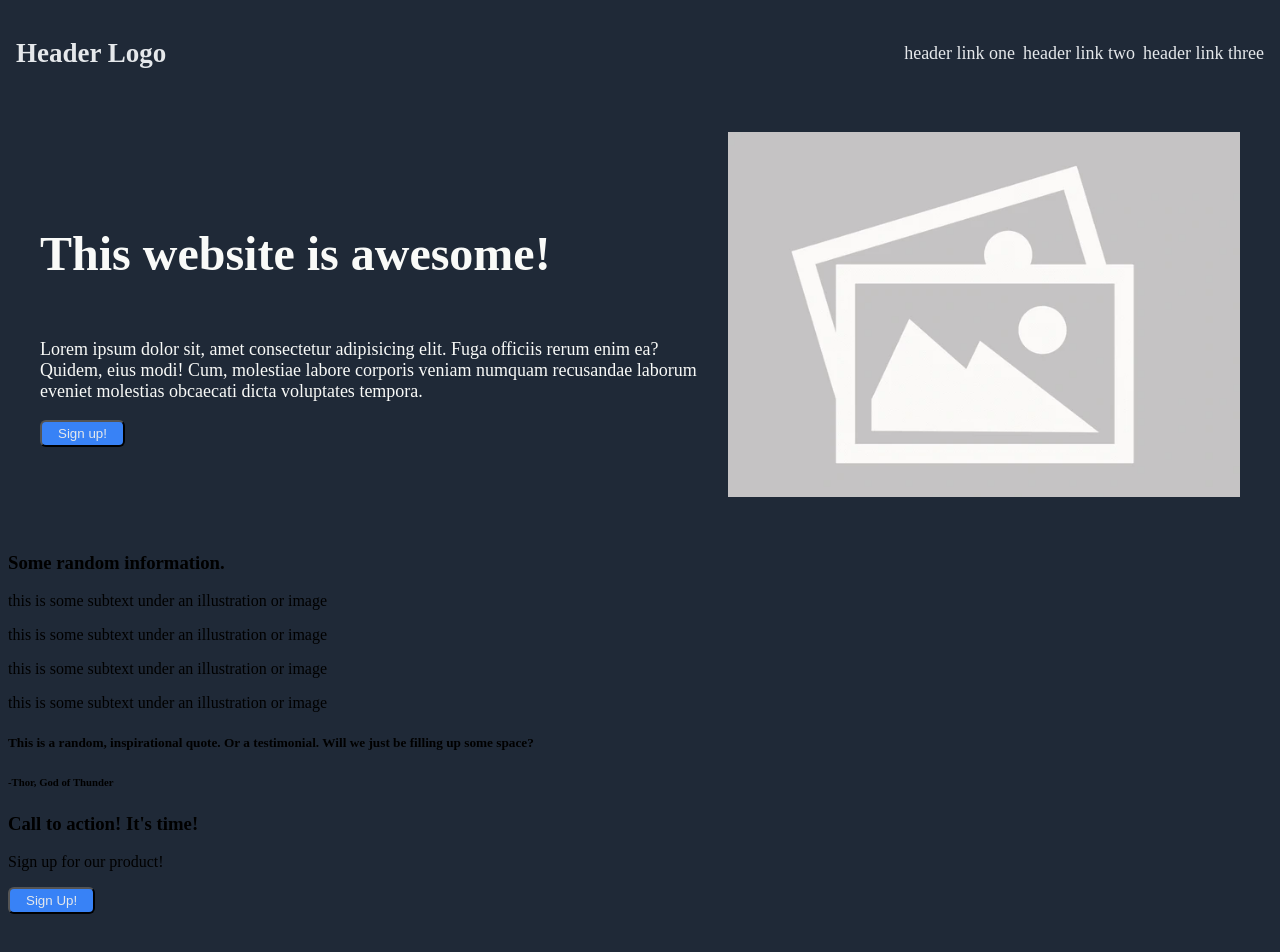
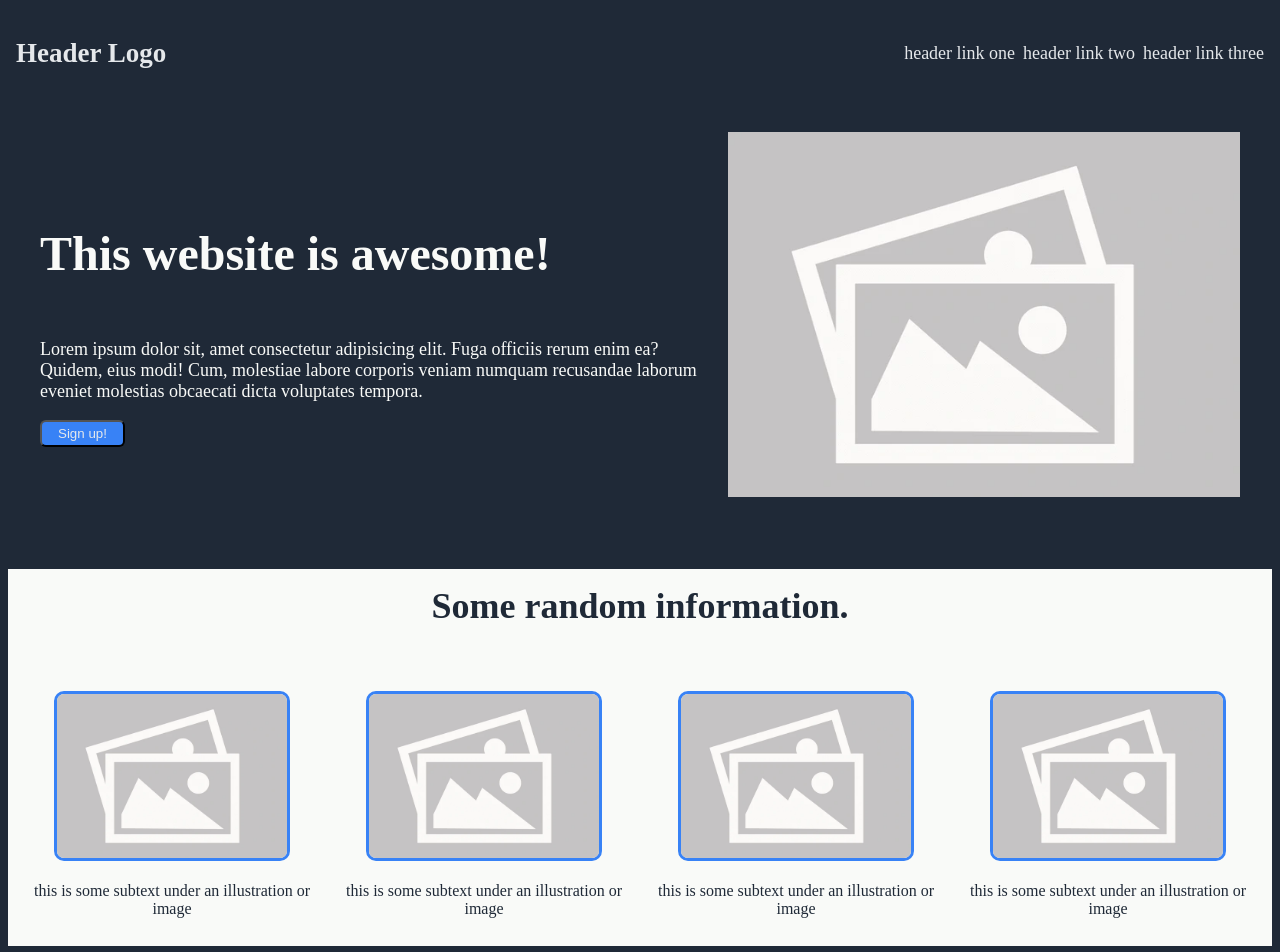
Before and after one commit to slyalchemist/landing-page, a plain HTML site: page index.html in a window 1280 px wide. Shown: the top 952 px of the page. Before the commit the page ends 922 px from the top, so only its background shows below. Drawn offline with Linux system fonts and the light colour scheme.

Commit message:
Style informational section

```diff
--- a/index.html
+++ b/index.html
@@ -33,19 +33,19 @@
                 <h3>Some random information.</h3>
                 <div class="info-graphics">
                     <div class="info-box">
-                        <div class="image"></div>
+                        <img src="placeholder.jpg" class="image">
                         <p>this is some subtext under an illustration or image</p>
                     </div>
                     <div class="info-box">
-                        <div class="image"></div>
+                        <img src="placeholder.jpg" class="image">
                         <p>this is some subtext under an illustration or image</p>
                     </div>
                     <div class="info-box">
-                        <div class="image"></div>
+                        <img src="placeholder.jpg" class="image">
                         <p>this is some subtext under an illustration or image</p>
                     </div>
                     <div class="info-box">
-                        <div class="image"></div>
+                        <img src="placeholder.jpg" class="image">
                         <p>this is some subtext under an illustration or image</p>
                     </div>
                 </div>
--- a/styles.css
+++ b/styles.css
@@ -76,3 +76,45 @@ button{
 .pretext button{
 
 }
+
+.information{
+    background-color: #F9FAF8;
+    margin: 0;
+}
+
+.information h3{
+    font-size: 36px;
+    font-style: extra-bold;
+    color: #1F2937;
+    text-align: center;
+    padding: 16px;
+}
+
+.info-graphics{
+    display: flex;
+    justify-content: center;
+    align-items: center;
+    padding: 12px;
+    gap: 8px;
+}
+
+.info-box{
+    display: flex;
+    flex-direction: column;
+    justify-content: center;
+    align-items: center;
+    gap: 5px;
+}
+
+.info-box img{
+    min-width: 50px;
+    max-width: 18vw;
+    flex-shrink: 0;
+    border: 3px solid #3882F6;
+    border-radius: 10px;
+}
+
+.info-box p{
+    text-align: center;
+    color: #1F2937;
+}
```
